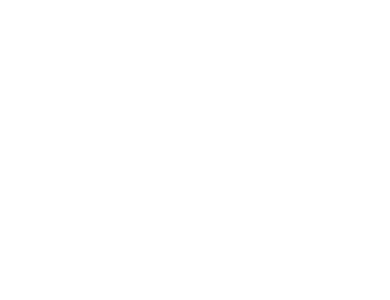
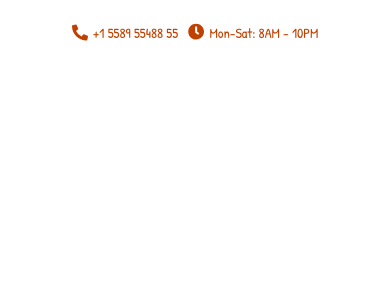
Before and after one commit to SamuelNjenga/restaurant_frontend, a React (Create React App) app: page / in a window 390 px wide. Shown: the top 300 px of the page. Built offline with nearby package versions, Linux system fonts and the light colour scheme.

Commit message:
feat: create top-navbar directory, add TopNavbar.js and TopNavbar.css

```diff
--- a/package.json
+++ b/package.json
@@ -3,11 +3,15 @@
   "version": "0.1.0",
   "private": true,
   "dependencies": {
+    "autoprefixer": "^10.4.5",
     "bootstrap": "^5.1.3",
     "cra-template": "1.2.0",
     "react": "^18.1.0",
     "react-dom": "^18.1.0",
-    "react-scripts": "5.0.1"
+    "react-icons": "^4.3.1",
+    "react-scripts": "5.0.1",
+    "styled-components": "^5.3.5",
+    "styled-icons": "^10.45.0"
   },
   "scripts": {
     "start": "react-scripts start",
--- a/public/index.html
+++ b/public/index.html
@@ -15,6 +15,7 @@
       user's mobile device or desktop. See https://developers.google.com/web/fundamentals/web-app-manifest/
     -->
     <link rel="manifest" href="%PUBLIC_URL%/manifest.json" />
+
     <!--
       Notice the use of %PUBLIC_URL% in the tags above.
       It will be replaced with the URL of the `public` folder during the build.
@@ -24,6 +25,15 @@
       work correctly both with client-side routing and a non-root public URL.
       Learn how to configure a non-root public URL by running `npm run build`.
     -->
+
+    <!-- GOOGLE FONTS -->
+    <link rel="preconnect" href="https://fonts.googleapis.com" />
+    <link rel="preconnect" href="https://fonts.gstatic.com" crossorigin />
+    <link
+      href="https://fonts.googleapis.com/css2?family=Patrick+Hand&display=swap"
+      rel="stylesheet"
+    />
+
     <title>React App</title>
   </head>
   <body>
--- a/src/App.js
+++ b/src/App.js
@@ -1,11 +1,12 @@
-import React from 'react'
+import React from "react";
+import TopNavbar from "./components/top-navbar/TopNavbar";
 
 const App = () => {
   return (
     <div>
+      <TopNavbar />
+    </div>
+  );
+};
 
-    </div>
-  )
-}
-
-export default App
+export default App;
--- /dev/null
+++ b/src/components/top-navbar/TopNavbar.css
@@ -0,0 +1,53 @@
+/*--------------------------------------------------------------
+# Top Bar
+--------------------------------------------------------------*/
+#topbar {
+  height: 40px;
+  font-size: 14px;
+  transition: all 0.5s;
+  z-index: 996;
+}
+#topbar.topbar-scrolled {
+  top: -40px;
+}
+#topbar .contact-info i {
+  font-style: normal;
+  color: #d9ba85;
+}
+#topbar .contact-info i span {
+  padding-left: 5px;
+  color: #fff;
+}
+#topbar .languages ul {
+  display: flex;
+  flex-wrap: wrap;
+  list-style: none;
+  padding: 0;
+  margin: 0;
+  color: #cda45e;
+}
+#topbar .languages ul a {
+  color: white;
+}
+#topbar .languages ul li + li {
+  padding-left: 10px;
+}
+#topbar .languages ul li + li::before {
+  display: inline-block;
+  padding-right: 10px;
+  color: rgba(255, 255, 255, 0.5);
+  content: "/";
+}
+#topbar .icon-color {
+  color: rgb(192, 64, 0);
+}
+#topbar .icon-color-right-padding {
+  padding-right: 5px;
+}
+#topbar .icon-text {
+  color: rgb(192, 64, 0);
+  font-family: "Patrick Hand", cursive;
+}
+#topbar .icon-text-right-padding {
+  padding-right: 10px;
+}
--- /dev/null
+++ b/src/components/top-navbar/TopNavbar.js
@@ -0,0 +1,36 @@
+import React from "react";
+
+import { FaPhoneAlt } from "react-icons/fa";
+import { FaClock } from "react-icons/fa";
+
+import "./TopNavbar.css";
+
+const TopNavbar = () => {
+  return (
+    <div id="topbar" className="d-flex align-items-center fixed-top">
+      <div className="container d-flex justify-content-center justify-content-md-between">
+        <div className="contact-info d-flex align-items-center mt-4">
+          <FaPhoneAlt
+            className="icon-color icon-color-right-padding"
+            fontSize="1.5em"
+          />
+          <span className="icon-text icon-text-right-padding">
+            +1 5589 55488 55
+          </span>
+          <FaClock
+            className="icon-color icon-color-right-padding"
+            fontSize="1.52em"
+          />
+          <span className="icon-text"> Mon-Sat: 8AM - 10PM</span>
+        </div>
+        <div className="languages d-none d-md-flex align-items-center">
+          <ul>
+            <li>En</li>
+          </ul>
+        </div>
+      </div>
+    </div>
+  );
+};
+
+export default TopNavbar;
```
Also changed, not shown: src/index.js (+9 -6 lines), 1 other file (tests, documents, lock files or other folders).
